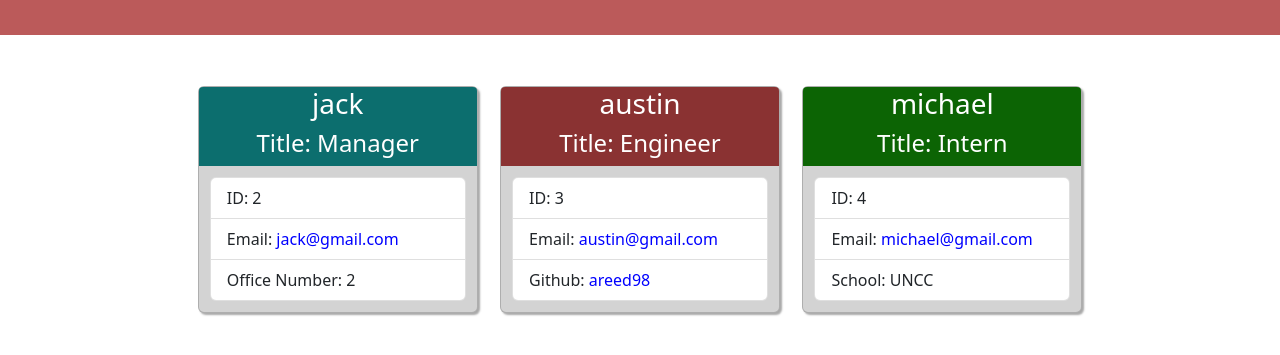
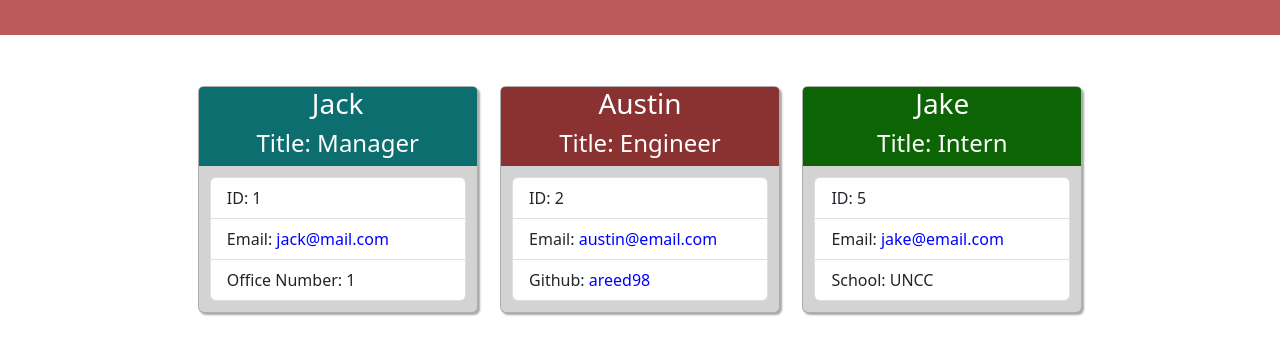
Before and after one commit to areed98/team-profile-gen, a website: page dist/index.html in a window 1280 px wide. Shown: the part 85-440 px from the top of the page. Drawn offline with nearby package versions, Linux system fonts and the light colour scheme.

Commit message:
readme added, final code done

```diff
--- a/dist/index.html
+++ b/dist/index.html
@@ -23,27 +23,27 @@
 
             <div class="card employee">
                 <div class="cardHeader text-center manager">
-                    <h3 class="cardTitle">jack</h2>
+                    <h3 class="cardTitle">Jack</h2>
                     <h4 class="cardTitle">Title: Manager</h4>
                 </div>
                 <div class="cardBody">
                     <ul class="list-group">
-                        <li class="list-group-item">ID: 2</li>
-                        <li class="list-group-item">Email: <a href="mailto:jack@gmail.com" target="jack@gmail.com">jack@gmail.com</a></li>
-                        <li class="list-group-item">Office Number: 2</li>
+                        <li class="list-group-item">ID: 1</li>
+                        <li class="list-group-item">Email: <a href="mailto:jack@mail.com" target="jack@mail.com">jack@mail.com</a></li>
+                        <li class="list-group-item">Office Number: 1</li>
                     </ul>
                 </div>
             </div>
 
             <div class="card employee">
                 <div class="cardHeader text-center engineer">
-                    <h3 class="cardTitle">austin</h3>
+                    <h3 class="cardTitle">Austin</h3>
                     <h4 class="cardTitle">Title: Engineer</h4>
                 </div>
                 <div class="cardBody">
                     <ul class="list-group">
-                        <li class="list-group-item">ID: 3</li>
-                        <li class="list-group-item">Email: <a href="mailto:austin@gmail.com" target="austin@gmail.com">austin@gmail.com</a></li>
+                        <li class="list-group-item">ID: 2</li>
+                        <li class="list-group-item">Email: <a href="mailto:austin@email.com" target="austin@email.com">austin@email.com</a></li>
                         <li class="list-group-item">Github: <a href="https://github.com/areed98" target="_blank">areed98</a></li>
                     </ul>
                 </div>
@@ -51,13 +51,13 @@
 
             <div class="card employee">
                 <div class="cardHeader text-center intern">
-                    <h3 class="cardTitle">michael</h3>
+                    <h3 class="cardTitle">Jake</h3>
                     <h4 class="cardTitle">Title: Intern</h4>
                 </div>
                 <div class="cardBody">
                     <ul class="list-group">
-                        <li class="list-group-item">ID: 4</li>
-                        <li class="list-group-item">Email: <a href="mailto:michael@gmail.com" target="michael@gmail.com">michael@gmail.com</a></li>
+                        <li class="list-group-item">ID: 5</li>
+                        <li class="list-group-item">Email: <a href="mailto:jake@email.com" target="jake@email.com">jake@email.com</a></li>
                         <li class="list-group-item">School: UNCC</li>
                     </ul>
                 </div>
```
Also changed, not shown: README.md.
